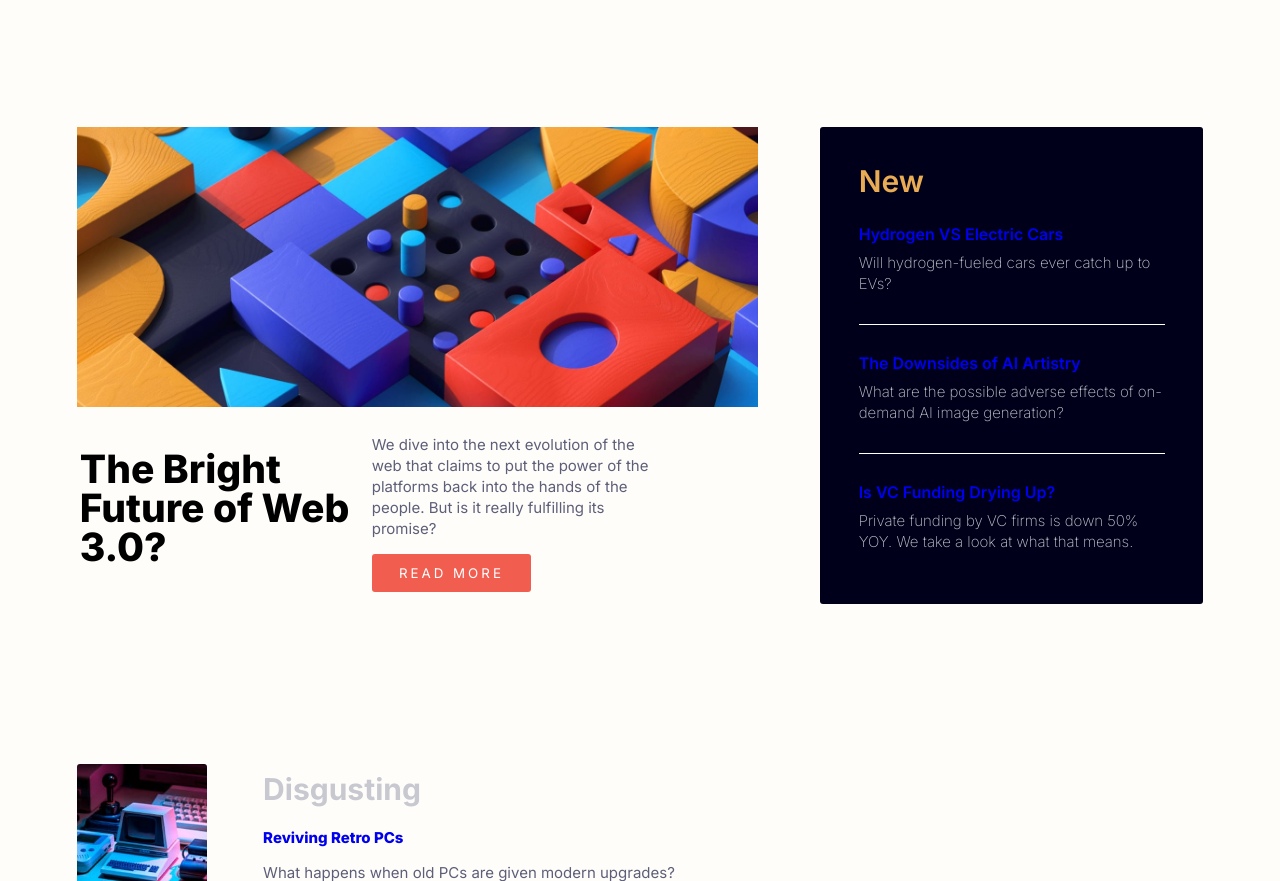
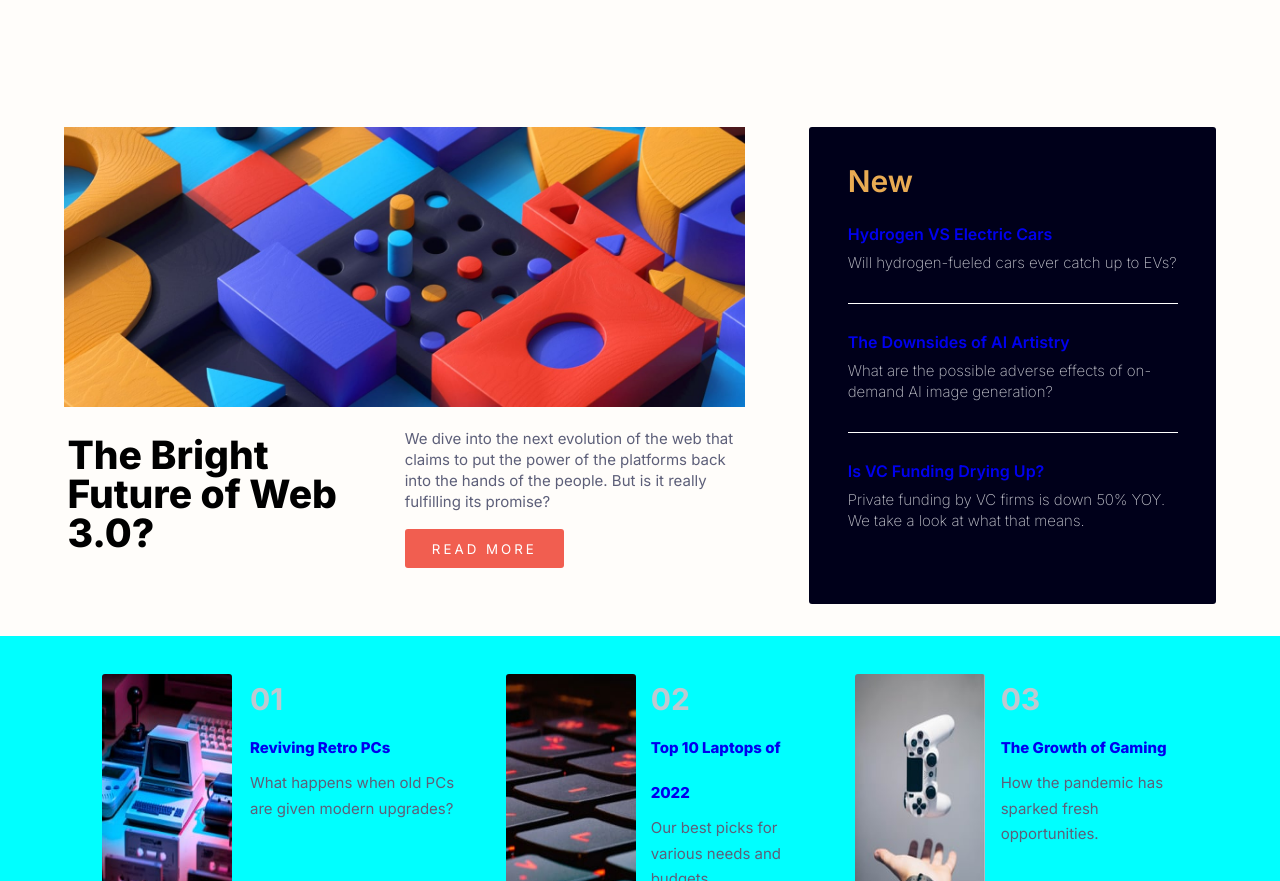
Before and after one commit to J-Wil21/news-homepage, a plain HTML site: page index.html in a window 1280 px wide. Shown: the part 71-952 px from the top of the page. Drawn offline with nearby package versions, Linux system fonts and the light colour scheme.

Commit message:
desktop version
Updated the code for desktop view.

```diff
--- a/css/styles.css
+++ b/css/styles.css
@@ -87,7 +87,13 @@ a {
 
 .mb-image {
     width: auto;
-    height: 280px;
+    height: 17.5em;
+
+}
+
+.img {
+    display: flex;
+    justify-content: center;
 }
 
 /*main article*/
@@ -247,48 +253,69 @@ article>p {
 
     /*main article*/
 
+
     .main-flex {
         margin: 0 auto;
         width: 80em;
         height: 35em;
-
         display: flex;
-        justify-content: flex-start;
     }
 
-    .dsk-image {
-        width: auto;
-        height: 350px;
+
+    .mb-flex {
+        margin-right: 0;
+        margin-left: 5%;
+        display: flex;
+        flex-direction: row;
+        flex-wrap: wrap;
     }
 
-    .mb-flex {
-        display: grid;
-        grid-template-columns: repeat(2, 1fr);
-        grid-template-rows: repeat(2, 1fr);
-        grid-column-gap: 0px;
-        grid-row-gap: 25px;
-        align-items: start;
+    .flex-title {
+        width: 50%;
+        align-self: flex-start;
+
     }
 
-    .div1 {
-        grid-area: 1 / 1 / 2 / 3;
-    }
-
-    .div2 {
-        grid-area: 2 / 1 / 3 / 2;
-    }
-
-    .div3 {
-        grid-area: 2 / 2 / 3 / 3;
+    .flex-para {
+        width: 50%;
+        align-self: flex-end;
     }
 
     /*side articles*/
     aside {
         height: 25rem;
-        width: 90%;
-        margin-top: 4%;
+        width: 100%;
+        margin: 4% 5% 0 5%;
         padding: 3% 3%;
         border-radius: 3px;
     }
 
+    /*articles*/
+    .articles-flex {
+        background-color: aqua;
+        width: 100%;
+        display: flex;
+        flex-direction: row;
+    }
+
+    article {
+        display: flex;
+        flex-direction: row;
+        margin: 3% 2%;
+    }
+
+    article:first-child {
+        margin-left: 8%;
+    }
+
+    article:last-child {
+        margin-right: 8%;
+    }
+
+    .article-img {
+        width: 130px;
+        margin-right: 5%;
+        border-radius: 3px;
+    }
+
 }
--- a/index.html
+++ b/index.html
@@ -74,8 +74,8 @@
   <main>
     <div class="main-flex">
       <section class="mb-flex">
-        <div class="div1">
-          <picture>
+        <div>
+          <picture class="img">
             <source srcset="images/img-desktop.jpg" media="(min-width: 501px)">
             <source srcset="images/img-mobile.jpg" media="(max-width: 500px)">
             <img class="mb-image" src="images/img-mobile.jpg" alt="Web 3 and all of it's complexities"
@@ -83,10 +83,10 @@
 
           </picture>
         </div>
-        <div class="div2">
+        <div class="flex-title">
           <h1>The Bright Future of Web 3.0?</h1>
         </div>
-        <div class="div3">
+        <div class="flex-para">
           <p>We dive into the next evolution of the web that claims to put the power of the platforms back into the
             hands
             of
@@ -110,7 +110,7 @@
     <div class="articles-flex">
       <article>
         <img class="article-img" src="images/image-retro-pcs.jpg">
-        <p><span class="num">01</span>
+        <p><span class="num">change me using Js</span>
           <span class="article-bold"><a href="#">Reviving Retro PCs</a></span> What happens when old PCs are given
           modern upgrades?
         </p>
--- a/js/app.js
+++ b/js/app.js
@@ -12,4 +12,4 @@ closeBtn.addEventListener('click', function (e) {
     offcanvasMenu.classList.remove('active');
 });
 
-document.querySelector('span').innerText = 'Disgusting';
+document.querySelector('span').innerText = '01';
```
